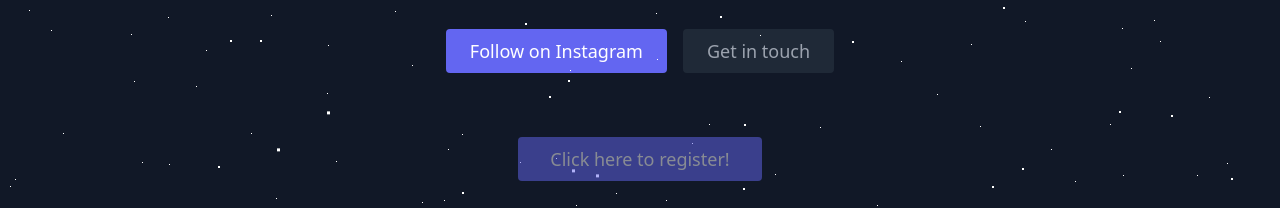
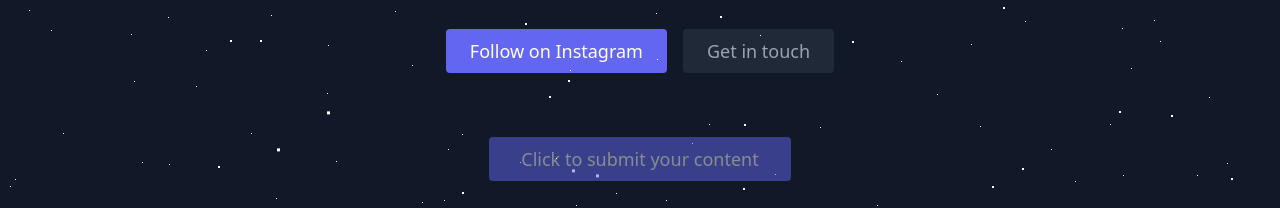
Before and after one commit to codepvg/rimpact, a plain HTML site: page index.html in a window 1280 px wide. Shown: the part 592-800 px from the top of the page. Drawn offline with nearby package versions, Linux system fonts and the light colour scheme.

Commit message:
Update index.html

```diff
--- a/index.html
+++ b/index.html
@@ -59,7 +59,7 @@
               <a href="https://www.instagram.com/pvgcoetofficial/"><button class="inline-flex text-white bg-indigo-500 border-0 py-2 px-6 focus:outline-none hover:bg-indigo-600 rounded text-lg">Follow on Instagram</button></a>
               <a href="tel:+919623589671"><button class="ml-4 inline-flex text-gray-400 bg-gray-800 border-0 py-2 px-6 focus:outline-none hover:bg-gray-700 hover:text-white rounded text-lg">Get in touch</button></a>
             </div>
-           <a href="https://docs.google.com/forms/d/e/1FAIpQLSeGOTq_L_EYgglMYe7GhZmZZ-_63qQtbYT58AiKxfTfHN_4Dw/viewform"> <button class="flex mx-auto mt-16 text-white bg-indigo-500 border-0 py-2 px-8 focus:outline-none hover:bg-indigo-600 rounded text-lg animate-pulse">Click here to register!</button></a>
+           <a href="https://docs.google.com/forms/d/e/1FAIpQLSeGOTq_L_EYgglMYe7GhZmZZ-_63qQtbYT58AiKxfTfHN_4Dw/viewform"> <button class="flex mx-auto mt-16 text-white bg-indigo-500 border-0 py-2 px-8 focus:outline-none hover:bg-indigo-600 rounded text-lg animate-pulse">Click to submit your content</button></a>
           </div>
         </div>
       </section>
```
